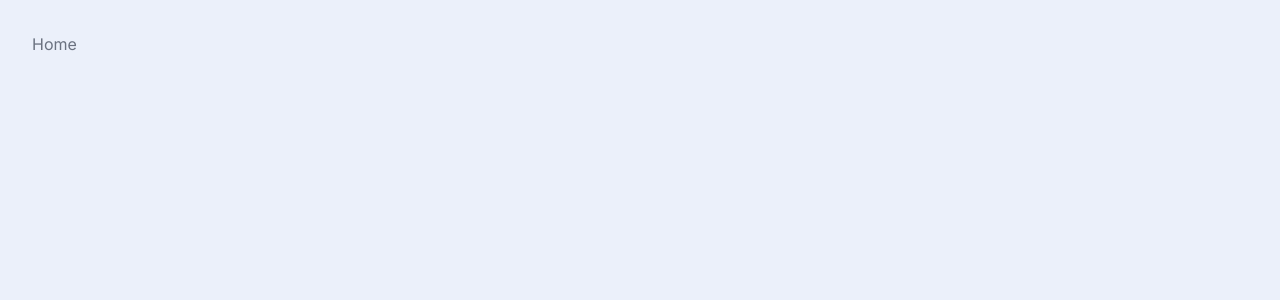
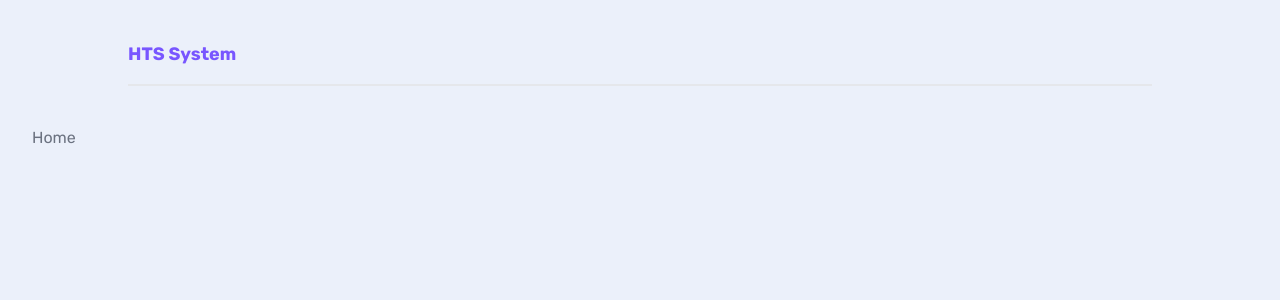
Before and after one commit to macabonilas827/helpdesk-ticketing-system, a Next.js app: page / in a window 1280 px wide. Shown: the top 300 px of the page. Built offline with nearby package versions, Linux system fonts and the light colour scheme.

Commit message:
add Navbar

```diff
--- /dev/null
+++ b/app/components/Navbar.tsx
@@ -0,0 +1,7 @@
+export default function Navbar() {
+  return (
+    <nav>
+      <h1>HTS System</h1>
+    </nav>
+  )
+}
--- a/app/layout.tsx
+++ b/app/layout.tsx
@@ -1,12 +1,13 @@
-import './globals.css'
-import type { Metadata } from 'next'
-import { Inter } from 'next/font/google'
+import "./globals.css"
+import type { Metadata } from "next"
+import { Rubik } from "next/font/google"
+import Navbar from "./components/Navbar"
 
-const inter = Inter({ subsets: ['latin'] })
+const rubik = Rubik({ subsets: ["latin"] })
 
 export const metadata: Metadata = {
-  title: 'Create Next App',
-  description: 'Generated by create next app',
+  title: "Create Next App",
+  description: "Generated by create next app",
 }
 
 export default function RootLayout({
@@ -16,7 +17,10 @@
 }) {
   return (
     <html lang="en">
-      <body className={inter.className}>{children}</body>
+      <body className={rubik.className}>
+        <Navbar />
+        {children}
+      </body>
     </html>
   )
 }
```
